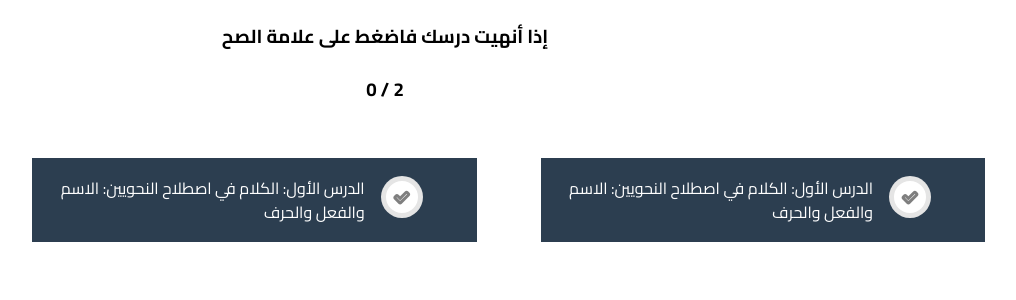
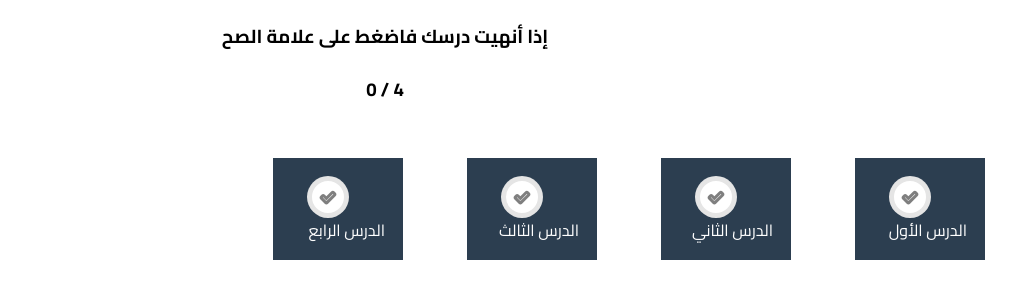
Before and after one commit to Mohamed-Elzohary/react-checkbox-component, a React (Create React App) app: page / in a window 1280 px wide. Shown: the top 300 px of the page, without its empty margins (255-1271 px from the left). Built offline with nearby package versions, Linux system fonts and the light colour scheme.

Commit message:
Checkbox component in external folder

```diff
--- a/src/App.js
+++ b/src/App.js
@@ -1,13 +1,45 @@
 import React, { Component } from "react";
 import "./styles.css";
+
+import Checkbox from "./components/Checkbox/Checkbox.comp";
 
 class App extends Component {
   constructor(prop) {
     super();
     this.state = {
-      total_lecs: 2,
+      lectures: [
+        {
+          id: 1,
+          title: "الدرس الأول"
+        },
+        {
+          id: 2,
+          title: "الدرس الثاني"
+        },
+        {
+          id: 3,
+          title: "الدرس الثالث"
+        },
+        {
+          id: 4,
+          title: "الدرس الرابع"
+        }
+      ],
+      total_lecs: 0,
       finished_lecs: 0
     };
+  }
+
+  componentDidMount() {
+    if (this.state.lectures.length > 0) {
+      this.setState({
+        total_lecs: this.state.lectures.length
+      });
+    } else {
+      this.setState({
+        total_lecs: 0
+      });
+    }
   }
 
   cbxChange = (e) => {
@@ -28,57 +60,17 @@ class App extends Component {
           <h3>
             {this.state.finished_lecs} / {this.state.total_lecs}
           </h3>
-          <form>
-            <div className="input-cont">
-              <div className="cbx-cont">
-                <label className="label">
-                  <input
-                    className="label__checkbox"
-                    type="checkbox"
-                    id="watched"
-                    onChange={this.cbxChange}
-                  />
-                  <span className="label__text">
-                    <span className="label__check">
-                      <i className="fa fa-check icon"></i>
-                    </span>
-                  </span>
-                </label>
 
-                <div id="watched-label-cont">
-                  <label htmlFor="watched">
-                    الدرس الأول: الكلام في اصطلاح النحويين: الاسم والفعل والحرف
-                  </label>
-                </div>
-              </div>
-            </div>
-          </form>
-
-          <form>
-            <div className="input-cont">
-              <div className="cbx-cont">
-                <label className="label">
-                  <input
-                    className="label__checkbox"
-                    type="checkbox"
-                    id="watched1"
-                    onChange={this.cbxChange}
-                  />
-                  <span className="label__text">
-                    <span className="label__check">
-                      <i className="fa fa-check icon"></i>
-                    </span>
-                  </span>
-                </label>
-
-                <div id="watched-label-cont">
-                  <label htmlFor="watched1">
-                    الدرس الأول: الكلام في اصطلاح النحويين: الاسم والفعل والحرف
-                  </label>
-                </div>
-              </div>
-            </div>
-          </form>
+          {this.state.lectures.map((lecture) => {
+            return (
+              <Checkbox
+                key={lecture.id}
+                id={lecture.id}
+                title={lecture.title}
+                onChange={this.cbxChange}
+              />
+            );
+          })}
         </div>
       </div>
     );
--- /dev/null
+++ b/src/components/Checkbox/Checkbox.comp.js
@@ -0,0 +1,44 @@
+import React, { Component } from "react";
+import "./Checkbox.css";
+
+class Checkbox extends Component {
+  constructor(props) {
+    super(props);
+    this.state = {
+      id: this.props.id,
+      title: this.props.title,
+      onChange: this.props.onChange
+    };
+  }
+
+  render() {
+    var { id, title, onChange } = this.state;
+    return (
+      <form>
+        <div className="input-cont">
+          <div className="cbx-cont">
+            <label className="label">
+              <input
+                className="label__checkbox"
+                type="checkbox"
+                id={id}
+                onChange={onChange}
+              />
+              <span className="label__text">
+                <span className="label__check">
+                  <i className="fa fa-check icon"></i>
+                </span>
+              </span>
+            </label>
+
+            <div id="watched-label-cont">
+              <label htmlFor={id}>{title}</label>
+            </div>
+          </div>
+        </div>
+      </form>
+    );
+  }
+}
+
+export default Checkbox;
--- /dev/null
+++ b/src/components/Checkbox/Checkbox.css
@@ -0,0 +1,162 @@
+.input-cont {
+  background-color: #2c3e50;
+}
+
+#watched-label-cont {
+  color: white;
+  text-align: right;
+  line-height: 1.5rem;
+}
+
+.cbx-cont {
+  float: right;
+  margin: 2rem;
+  padding: 1rem;
+  border: 2px #2c3e50 solid;
+  background-color: #2c3e50;
+}
+.cbx-cont:hover {
+  background-color: rgb(73, 124, 100);
+  border: 2px #2c3e50 solid;
+}
+
+.label {
+  float: right;
+  margin: 0 1rem;
+}
+
+.label__checkbox {
+  display: none;
+}
+
+.label__check {
+  display: inline-block;
+  border-radius: 50%;
+  border: 5px solid rgba(0, 0, 0, 0.1);
+  background: white;
+  vertical-align: middle;
+  margin-right: 20px;
+  width: 2em;
+  height: 2em;
+  cursor: pointer;
+  display: flex;
+  align-items: center;
+  justify-content: center;
+  transition: border 0.3s ease;
+}
+.label__check i.icon {
+  opacity: 1;
+  color: transparent;
+  transition: opacity 0.3s 0.1s ease;
+  -webkit-text-stroke: 3px rgba(0, 0, 0, 0.5);
+}
+.label__check:hover {
+  border: 5px solid rgba(0, 0, 0, 0.2);
+}
+.label__checkbox:checked + .label__text .label__check {
+  animation: check 0.5s cubic-bezier(0.895, 0.03, 0.685, 0.22) forwards;
+}
+.label__checkbox:checked + .label__text .label__check .icon {
+  opacity: 1;
+  transform: scale(0);
+  color: white;
+  -webkit-text-stroke: 0;
+  animation: icon 0.3s cubic-bezier(1, 0.008, 0.565, 1.65) 0.1s 1 forwards;
+}
+
+/*
+
+
+
+
+
+
+
+
+
+
+
+
+
+
+
+
+
+*/
+
+@keyframes icon {
+  from {
+    opacity: 0;
+    transform: scale(5);
+  }
+  to {
+    opacity: 1;
+    transform: scale(1);
+  }
+}
+@keyframes check {
+  0% {
+  }
+  10% {
+    opacity: 0.1;
+    background: rgba(0, 0, 0, 0.2);
+  }
+  12% {
+    opacity: 0.4;
+    background: rgba(0, 0, 0, 0.1);
+    border-width: 0;
+  }
+  50% {
+    background: #00d478;
+    border: 0;
+    opacity: 0.6;
+  }
+  100% {
+    background: #00d478;
+    border: 5px solid #00d478;
+    opacity: 1;
+  }
+}
+
+@-webkit-keyframes splash {
+  40% {
+    background: #00d478;
+    box-shadow: 0 -18px 0 -8px #00d478, 16px -8px 0 -8px #00d478,
+      16px 8px 0 -8px #00d478, 0 18px 0 -8px #00d478, -16px 8px 0 -8px #00d478,
+      -16px -8px 0 -8px #00d478;
+  }
+  100% {
+    background: #00d478;
+    box-shadow: 0 -36px 0 -10px transparent, 32px -16px 0 -10px transparent,
+      32px 16px 0 -10px transparent, 0 36px 0 -10px transparent,
+      -32px 16px 0 -10px transparent, -32px -16px 0 -10px transparent;
+  }
+}
+@-o-keyframes splash {
+  40% {
+    background: #00d478;
+    box-shadow: 0 -18px 0 -8px #00d478, 16px -8px 0 -8px #00d478,
+      16px 8px 0 -8px #00d478, 0 18px 0 -8px #00d478, -16px 8px 0 -8px #00d478,
+      -16px -8px 0 -8px #00d478;
+  }
+  100% {
+    background: #00d478;
+    box-shadow: 0 -36px 0 -10px transparent, 32px -16px 0 -10px transparent,
+      32px 16px 0 -10px transparent, 0 36px 0 -10px transparent,
+      -32px 16px 0 -10px transparent, -32px -16px 0 -10px transparent;
+  }
+}
+@keyframes splash {
+  40% {
+    background: #00d478;
+    box-shadow: 0 -18px 0 -8px #00d478, 16px -8px 0 -8px #00d478,
+      16px 8px 0 -8px #00d478, 0 18px 0 -8px #00d478, -16px 8px 0 -8px #00d478,
+      -16px -8px 0 -8px #00d478;
+  }
+  100% {
+    background: #00d478;
+    box-shadow: 0 -36px 0 -10px transparent, 32px -16px 0 -10px transparent,
+      32px 16px 0 -10px transparent, 0 36px 0 -10px transparent,
+      -32px 16px 0 -10px transparent, -32px -16px 0 -10px transparent;
+  }
+}
--- a/src/styles.css
+++ b/src/styles.css
@@ -14,166 +14,3 @@
 .lectures {
   max-width: 100vw;
 }
-
-.input-cont {
-  background-color: #2c3e50;
-}
-
-#watched-label-cont {
-  color: white;
-  text-align: right;
-  line-height: 1.5rem;
-}
-
-.cbx-cont {
-  float: right;
-  margin: 2rem;
-  padding: 1rem;
-  border: 2px #2c3e50 solid;
-  background-color: #2c3e50;
-}
-.cbx-cont:hover {
-  background-color: rgb(73, 124, 100);
-  border: 2px #2c3e50 solid;
-}
-
-.label {
-  float: right;
-  margin: 0 1rem;
-}
-
-.label__checkbox {
-  display: none;
-}
-
-.label__check {
-  display: inline-block;
-  border-radius: 50%;
-  border: 5px solid rgba(0, 0, 0, 0.1);
-  background: white;
-  vertical-align: middle;
-  margin-right: 20px;
-  width: 2em;
-  height: 2em;
-  cursor: pointer;
-  display: flex;
-  align-items: center;
-  justify-content: center;
-  transition: border 0.3s ease;
-}
-.label__check i.icon {
-  opacity: 1;
-  color: transparent;
-  transition: opacity 0.3s 0.1s ease;
-  -webkit-text-stroke: 3px rgba(0, 0, 0, 0.5);
-}
-.label__check:hover {
-  border: 5px solid rgba(0, 0, 0, 0.2);
-}
-.label__checkbox:checked + .label__text .label__check {
-  animation: check 0.5s cubic-bezier(0.895, 0.03, 0.685, 0.22) forwards;
-}
-.label__checkbox:checked + .label__text .label__check .icon {
-  opacity: 1;
-  transform: scale(0);
-  color: white;
-  -webkit-text-stroke: 0;
-  animation: icon 0.3s cubic-bezier(1, 0.008, 0.565, 1.65) 0.1s 1 forwards;
-}
-
-/*
-
-
-
-
-
-
-
-
-
-
-
-
-
-
-
-
-
-*/
-
-@keyframes icon {
-  from {
-    opacity: 0;
-    transform: scale(5);
-  }
-  to {
-    opacity: 1;
-    transform: scale(1);
-  }
-}
-@keyframes check {
-  0% {
-  }
-  10% {
-    opacity: 0.1;
-    background: rgba(0, 0, 0, 0.2);
-  }
-  12% {
-    opacity: 0.4;
-    background: rgba(0, 0, 0, 0.1);
-    border-width: 0;
-  }
-  50% {
-    background: #00d478;
-    border: 0;
-    opacity: 0.6;
-  }
-  100% {
-    background: #00d478;
-    border: 5px solid #00d478;
-    opacity: 1;
-  }
-}
-
-@-webkit-keyframes splash {
-  40% {
-    background: #00d478;
-    box-shadow: 0 -18px 0 -8px #00d478, 16px -8px 0 -8px #00d478,
-      16px 8px 0 -8px #00d478, 0 18px 0 -8px #00d478, -16px 8px 0 -8px #00d478,
-      -16px -8px 0 -8px #00d478;
-  }
-  100% {
-    background: #00d478;
-    box-shadow: 0 -36px 0 -10px transparent, 32px -16px 0 -10px transparent,
-      32px 16px 0 -10px transparent, 0 36px 0 -10px transparent,
-      -32px 16px 0 -10px transparent, -32px -16px 0 -10px transparent;
-  }
-}
-@-o-keyframes splash {
-  40% {
-    background: #00d478;
-    box-shadow: 0 -18px 0 -8px #00d478, 16px -8px 0 -8px #00d478,
-      16px 8px 0 -8px #00d478, 0 18px 0 -8px #00d478, -16px 8px 0 -8px #00d478,
-      -16px -8px 0 -8px #00d478;
-  }
-  100% {
-    background: #00d478;
-    box-shadow: 0 -36px 0 -10px transparent, 32px -16px 0 -10px transparent,
-      32px 16px 0 -10px transparent, 0 36px 0 -10px transparent,
-      -32px 16px 0 -10px transparent, -32px -16px 0 -10px transparent;
-  }
-}
-@keyframes splash {
-  40% {
-    background: #00d478;
-    box-shadow: 0 -18px 0 -8px #00d478, 16px -8px 0 -8px #00d478,
-      16px 8px 0 -8px #00d478, 0 18px 0 -8px #00d478, -16px 8px 0 -8px #00d478,
-      -16px -8px 0 -8px #00d478;
-  }
-  100% {
-    background: #00d478;
-    box-shadow: 0 -36px 0 -10px transparent, 32px -16px 0 -10px transparent,
-      32px 16px 0 -10px transparent, 0 36px 0 -10px transparent,
-      -32px 16px 0 -10px transparent, -32px -16px 0 -10px transparent;
-  }
-}
```
Also changed, not shown: 1 other file (tests, documents, lock files or other folders).
